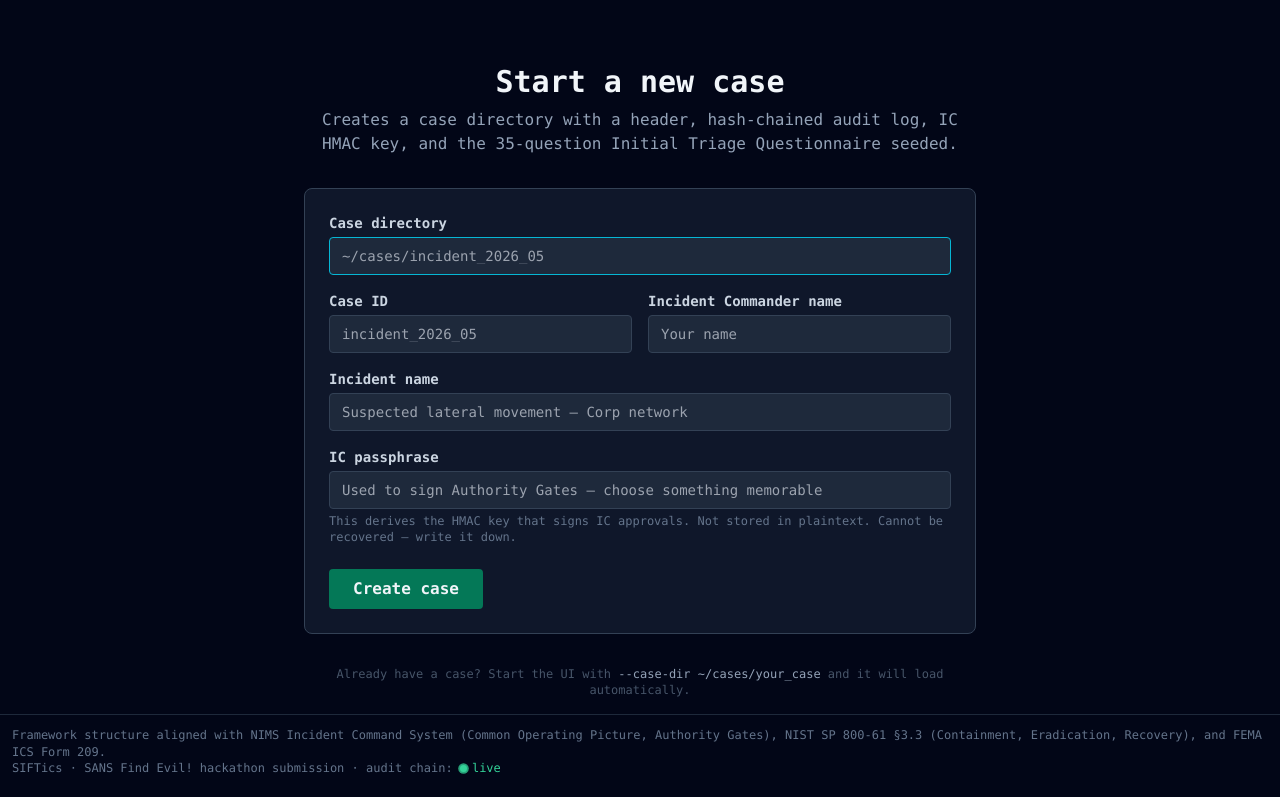
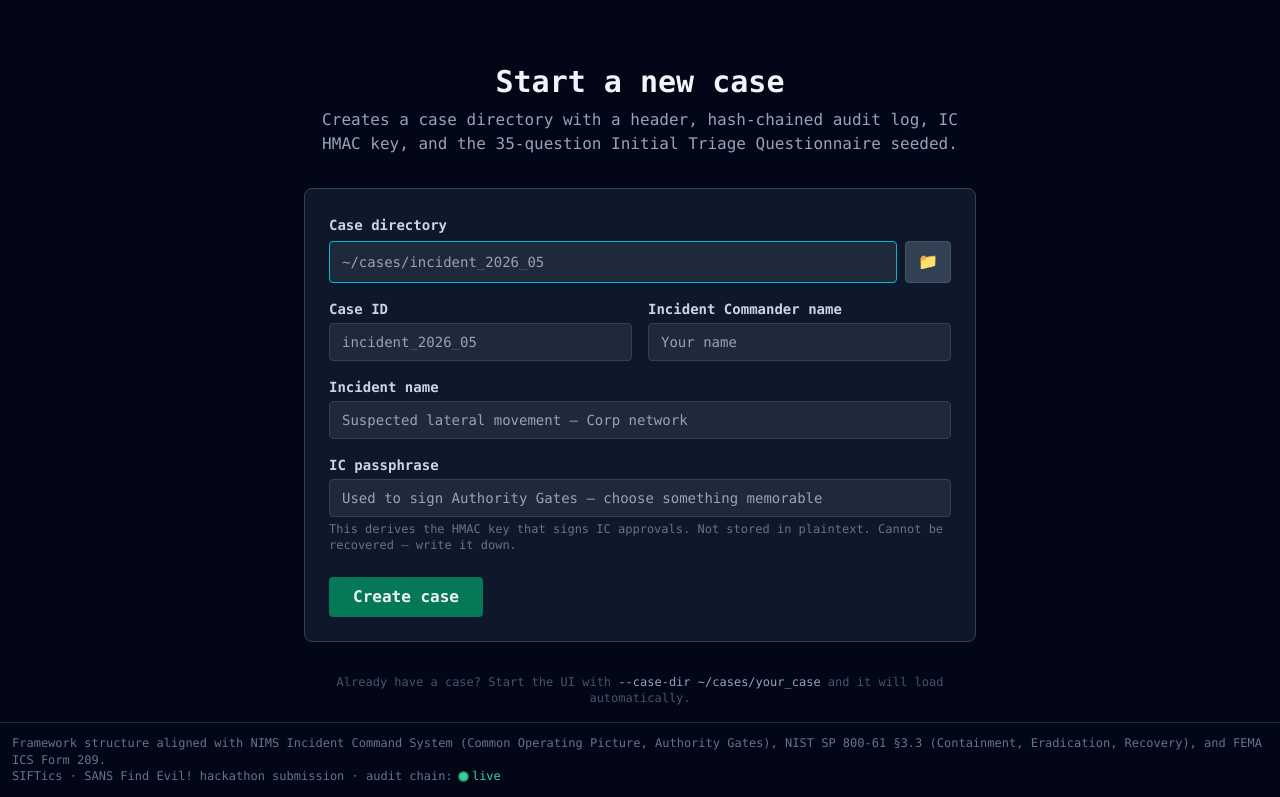
Before and after one commit to rjonhaas/SIFTics, a Flask app: page /new-case in a window 1280 px wide. Shown: the part 61-858 px from the top of the page. Before the commit the page ends 835 px from the top, so only its background shows below. Run offline with Flask 3, Linux system fonts and the light colour scheme; some libraries are stand-ins or nearby versions.

Commit message:
feat(ui): add folder picker to case directory field in new-case wizard
Adds a 📁 button next to the case directory input that fetches existing
subdirectories from ~/cases/ via a new /api/list-cases endpoint and
shows them as a clickable dropdown. Selecting one populates the text
field. Clicking outside dismisses the dropdown.

Co-Authored-By: Claude Sonnet 4.6 <noreply@anthropic.com>

```diff
--- a/siftics_ui/app.py
+++ b/siftics_ui/app.py
@@ -120,6 +120,17 @@ def create_app() -> Flask:
     @app.route("/new-case")
     def new_case_view():
         return render_template("new_case.html")
+
+    @app.route("/api/list-cases")
+    def api_list_cases():
+        base = Path(request.args.get("base", "~/cases")).expanduser()
+        try:
+            dirs = sorted(
+                str(p) for p in base.iterdir() if p.is_dir()
+            ) if base.is_dir() else []
+        except PermissionError:
+            dirs = []
+        return jsonify({"base": str(base), "dirs": dirs})
 
     # -----------------------------------------------------------------
     # Setup wizard
--- a/siftics_ui/templates/new_case.html
+++ b/siftics_ui/templates/new_case.html
@@ -17,12 +17,25 @@
         class="bg-slate-900 border border-slate-700 rounded-lg p-6 space-y-4">
 
     <div class="grid grid-cols-2 gap-4">
-      <label class="block text-sm col-span-2">
-        <span class="text-slate-300 font-semibold">Case directory</span>
-        <input type="text" name="case_dir" placeholder="~/cases/incident_2026_05"
-               autofocus
-               class="mt-1 w-full bg-slate-800 border border-slate-700 focus:border-cyan-500 px-3 py-2 rounded font-mono text-sm outline-none">
-      </label>
+      <div class="col-span-2">
+        <span class="text-slate-300 font-semibold text-sm">Case directory</span>
+        <div class="relative mt-1">
+          <div class="flex gap-2">
+            <input type="text" name="case_dir" id="case_dir_input"
+                   placeholder="~/cases/incident_2026_05"
+                   autofocus
+                   class="w-full bg-slate-800 border border-slate-700 focus:border-cyan-500 px-3 py-2 rounded font-mono text-sm outline-none">
+            <button type="button" id="case_dir_browse"
+                    title="Browse existing cases"
+                    class="bg-slate-700 hover:bg-slate-600 border border-slate-600 px-3 py-2 rounded text-slate-300 hover:text-white">
+              &#128193;
+            </button>
+          </div>
+          <ul id="case_dir_dropdown"
+              class="hidden absolute z-10 mt-1 w-full bg-slate-800 border border-slate-600 rounded shadow-lg max-h-48 overflow-y-auto text-sm font-mono">
+          </ul>
+        </div>
+      </div>
 
       <label class="block text-sm">
         <span class="text-slate-300 font-semibold">Case ID</span>
@@ -75,4 +88,43 @@
   </div>
 
 </div>
+
+<script>
+(function () {
+  const input = document.getElementById('case_dir_input');
+  const btn   = document.getElementById('case_dir_browse');
+  const drop  = document.getElementById('case_dir_dropdown');
+
+  function closeDrop() { drop.classList.add('hidden'); drop.innerHTML = ''; }
+
+  btn.addEventListener('click', function () {
+    if (!drop.classList.contains('hidden')) { closeDrop(); return; }
+    fetch('/api/list-cases')
+      .then(r => r.json())
+      .then(data => {
+        drop.innerHTML = '';
+        if (!data.dirs.length) {
+          drop.innerHTML = '<li class="px-3 py-2 text-slate-500 italic">No existing cases found in ~/cases/</li>';
+        } else {
+          data.dirs.forEach(function (d) {
+            const li = document.createElement('li');
+            li.textContent = d;
+            li.className = 'px-3 py-2 cursor-pointer hover:bg-slate-700 text-cyan-300';
+            li.addEventListener('click', function () {
+              input.value = d;
+              closeDrop();
+              input.focus();
+            });
+            drop.appendChild(li);
+          });
+        }
+        drop.classList.remove('hidden');
+      });
+  });
+
+  document.addEventListener('click', function (e) {
+    if (!btn.contains(e.target) && !drop.contains(e.target)) closeDrop();
+  });
+})();
+</script>
 {% endblock %}
```
